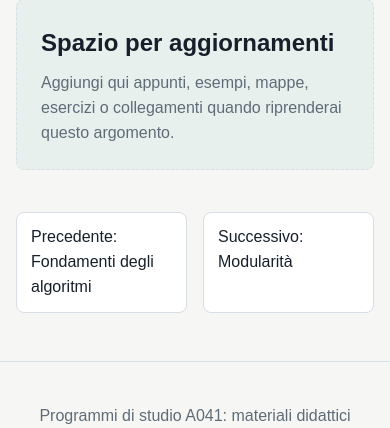
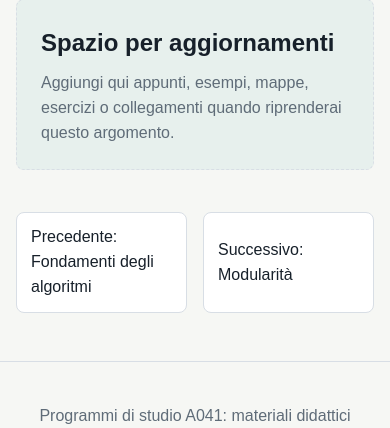
Before and after one commit to paoli7612/paoli7612.github.io, a PHP site: page /pagine/informatica/algoritmi-e-programmazione/strutture-di-controllo.html in a window 390 px wide. Shown: the part 1590-2018 px from the top of the page. Run offline with PHP 8.4, Linux system fonts and the light colour scheme.

Commit message:
Align study page pager controls

```diff
--- a/assets/styles.css
+++ b/assets/styles.css
@@ -351,13 +351,17 @@ main {
   display: flex;
   flex-wrap: wrap;
   gap: 8px;
+  width: min(900px, 100%);
+  margin: 0 auto;
   padding-top: 26px;
   color: var(--muted);
   font-size: 14px;
 }
 
 .study-page {
+  width: min(900px, 100%);
   max-width: 900px;
+  margin: 0 auto;
 }
 
 .study-page header {
@@ -522,8 +526,10 @@ main {
 
 .pager a,
 .pager-disabled {
-  justify-self: start;
-  max-width: 100%;
+  display: flex;
+  align-items: center;
+  width: 100%;
+  min-height: 48px;
   padding: 12px 14px;
   border: 1px solid var(--line);
   border-radius: 8px;
@@ -531,9 +537,15 @@ main {
   text-decoration: none;
 }
 
+.pager a:first-child,
+.pager-disabled:first-child {
+  justify-content: flex-start;
+  text-align: left;
+}
+
 .pager a:last-child,
 .pager-disabled:last-child {
-  justify-self: end;
+  justify-content: flex-end;
   text-align: right;
 }
 
@@ -591,14 +603,13 @@ main {
 
   .pager a,
   .pager-disabled {
-    justify-self: stretch;
-    max-width: none;
+    justify-content: flex-start;
     text-align: left;
   }
 
   .pager a:last-child,
   .pager-disabled:last-child {
-    justify-self: stretch;
+    justify-content: flex-start;
     text-align: left;
   }
 }
```
